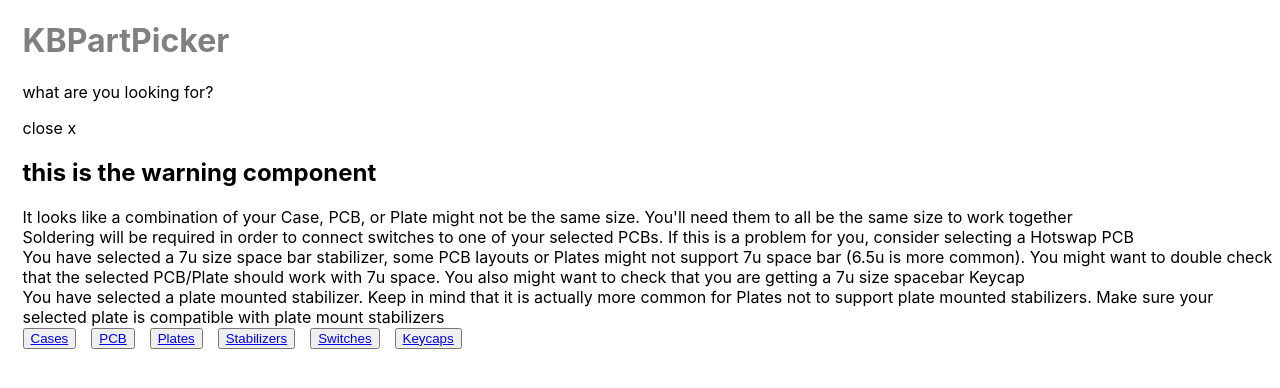
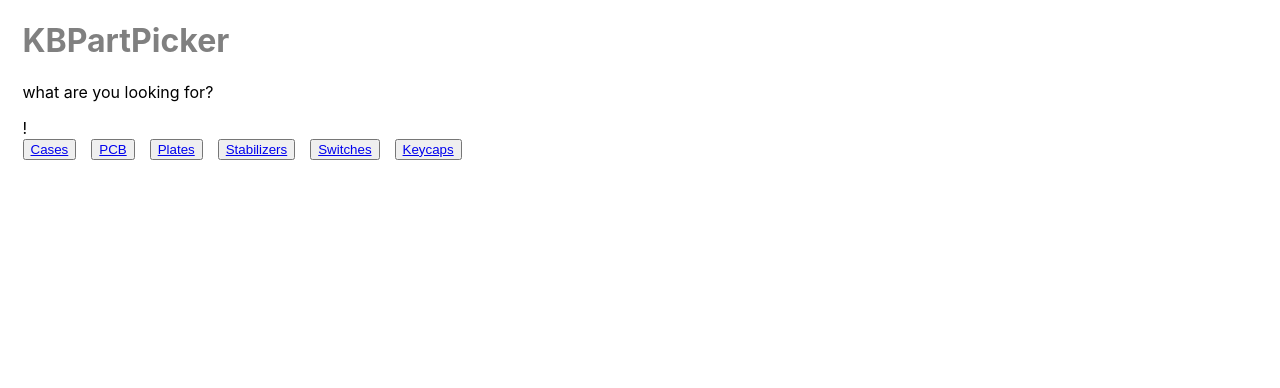
Before and after one commit to puipuipartpicker/kbpartpicker-frontend, a React (Create React App) app in the folder frontend/: page / in a window 1280 px wide. Shown: the top 388 px of the page. Built offline with nearby package versions, Linux system fonts and the light colour scheme.

Commit message:
add warning notification

```diff
--- a/frontend/src/App.tsx
+++ b/frontend/src/App.tsx
@@ -18,7 +18,8 @@
   const [switchs, setSwitches] = useState<IProductData[]>([])
   const [keycaps, setKeycaps] = useState<IProductData[]>([])
 
-  const [warningDisp, setWarningDisp] = useState<boolean>(true)
+  const [warningNotification, setWarningNotification] = useState<boolean>(true)
+  const [warningDisp, setWarningDisp] = useState<boolean>(false)
   const [caseSize, setCaseSize] = useState<IProductLayout[]>([])
   const [pcbSize, setPCBSize] = useState<IProductLayout[]>([])
   const [plateSize, setPlateSize] = useState<IProductLayout[]>([])
@@ -40,6 +41,8 @@
 
   const checkCompatibility = () => {
   // TODO: add logic for ProductLayout compatibility for Case, PCB, and Plate
+
+  // TODO: checkCompatibility on closing warning messages to see if warning notifications state needs to be set to true
   }
 
 
@@ -51,6 +54,9 @@
     <div className={`App ${theme}`}>
       <h1 className="App__header">KBPartPicker</h1>
       <p>what are you looking for?</p>
+      {warningNotification ? <div className="App__warning-notification" onClick={() => {
+        setWarningNotification(false)
+        setWarningDisp(true)}}>!</div> : null}
       {warningDisp ? (
         <div className="App__warning">
           <div className="App__warning-close" onClick={() => setWarningDisp(false)}>close x</div>
--- a/frontend/src/types/types.ts
+++ b/frontend/src/types/types.ts
@@ -24,7 +24,7 @@
 
 export type IProductType = 'case' | 'pcb' | 'plate' | 'switch' | 'stabilizers' | 'keycaps'
 export type IProductSize = '7u' | '6.5u' | '2u'
-export type IProductLayout = '60' | '65' | 'tkl'
+export type IProductLayout = 'forty_percent' | 'sixty_percent' | 'sixtyfive_percent' | 'seventyfive_percent' | 'tenkeyless'
 export type IStabMount = 'pcb' | 'plate'
 
 export interface IProductData {
```
